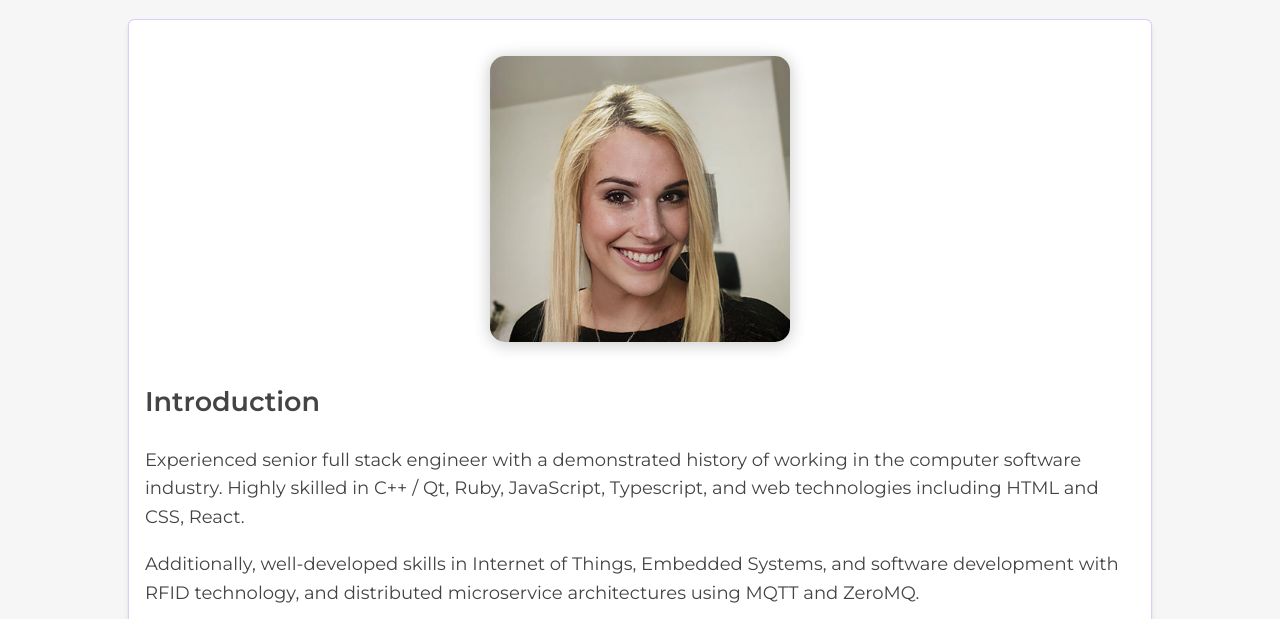
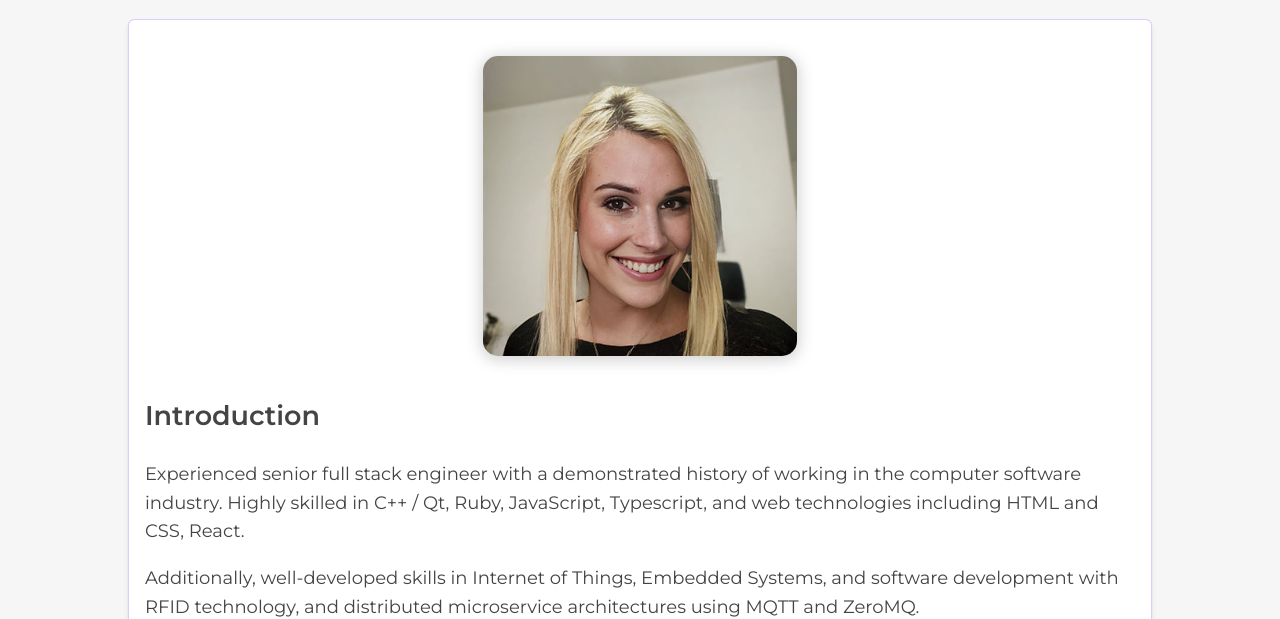
Before and after one commit to becksclair/heliasar, an Astro site: page /resume in a window 1280 px wide. Shown: the part 181-800 px from the top of the page. Built offline with nearby package versions, Linux system fonts and the light colour scheme; Astro itself is replaced by a stand-in of ours.

Commit message:
Update resume image style

```diff
--- a/src/layouts/ResumeLayout.astro
+++ b/src/layouts/ResumeLayout.astro
@@ -13,7 +13,7 @@ const { frontmatter } = Astro.props;
 				<img
 					class="post-img shadow-img"
 					src={frontmatter.image.url}
-					width="300"
+					height="300"
 					alt={frontmatter.image.alt}
 				/>
 			</div>
@@ -61,6 +61,8 @@ const { frontmatter } = Astro.props;
 		justify-content: center;
 	}
 	.post-img {
+		height: 300px;
+		width: auto;
 		margin-top: 2rem;
 		margin-bottom: 1rem;
 	}
```
